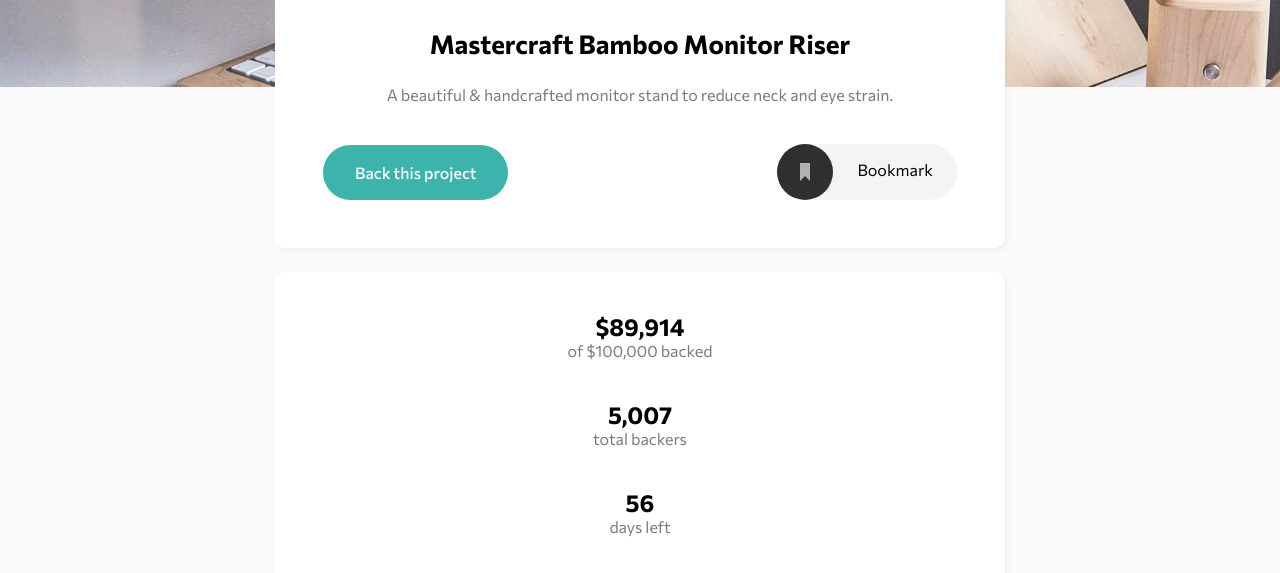
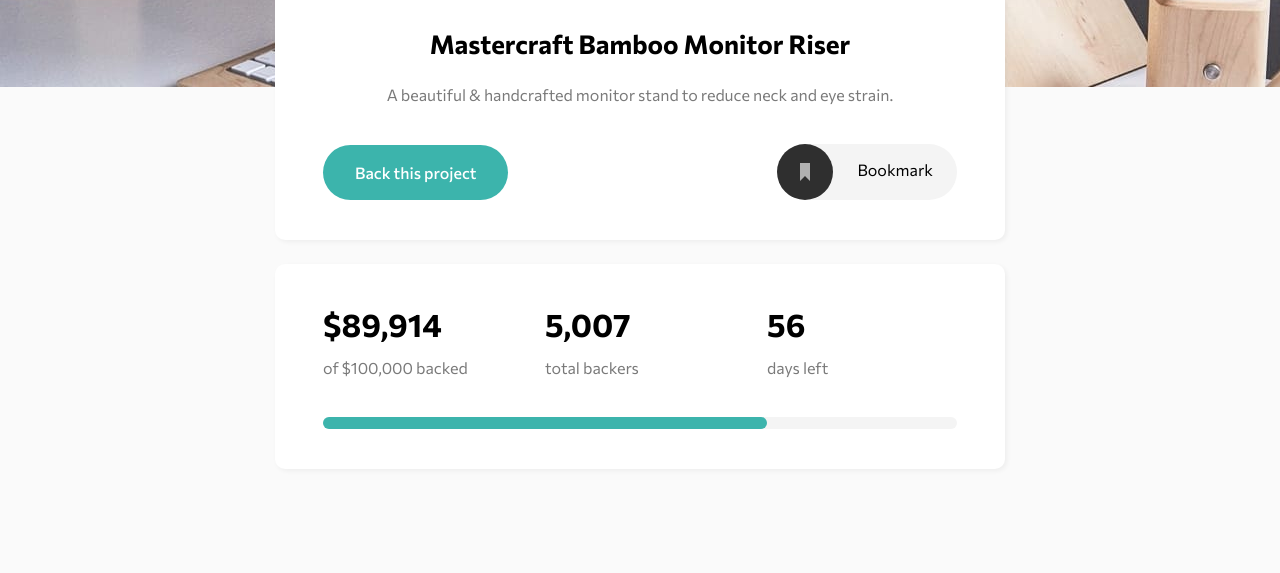
Before and after one commit to jakubparlej/crowdfunding-product-page, a plain HTML site: page index.html in a window 1280 px wide. Shown: the part 313-886 px from the top of the page. Drawn offline with Linux system fonts and the light colour scheme.

Commit message:
add stats section

```diff
--- a/index.html
+++ b/index.html
@@ -61,15 +61,19 @@
         <h2>$89,914</h2>
         <p>of $100,000 backed</p>
       </div>
+      <hr>
       <div class="stats__item">
         <h2>5,007</h2>
         <p>total backers</p>
       </div>
+      <hr>
       <div class="stats__item">
         <h2>56</h2>
         <p>days left</p>
       </div>
-      <div class="stats__bar"></div>
+      <div class="bar">
+        <div class="bar__progress"></div>
+      </div>
     </section>
   </main>
   About this project
--- a/scss/_globals.scss
+++ b/scss/_globals.scss
@@ -61,7 +61,9 @@
   @include media(tablet) {
     width: 45.625rem;
     margin: -7.375rem auto 0 auto;
-    padding-bottom: 3rem;
+    padding-bottom: 2.5rem;
+    padding-left: 3rem;
+    padding-right: 3rem;
   }
 }
 
--- a/scss/_hero.scss
+++ b/scss/_hero.scss
@@ -2,8 +2,6 @@
 
   @include media(tablet) {
     margin-top: -7.375rem;
-    padding-left: 3rem;
-    padding-right: 3rem;
   }
 
   &__img {
--- a/scss/_stats.scss
+++ b/scss/_stats.scss
@@ -1,4 +1,66 @@
 .stats {
   margin-top: 1.5rem;
   padding-top: 2.5rem;
+  display: flex;
+  flex-direction: column;
+  align-items: center;
+
+  @include media(tablet) {
+    display: grid;
+    justify-content: start;
+    column-gap: 2rem;
+    grid-template-columns: repeat(3, 1fr);
+    grid-template-areas:
+      "column1 column2 column3"
+      "bar bar bar";
+  }
+
+  &__item {
+    display: flex;
+    flex-direction: column;
+    align-items: center;
+
+    @include media(tablet) {
+      align-items: flex-start;
+    }
+  }
+
+  h2 {
+    font-size: 2rem;
+    margin-bottom: 0.875rem;
+  }
+
+  p {
+    font-size: 0.875rem;
+
+    @include media(tablet) {
+      font-size: 1rem;
+    }
+
+  }
+
+  hr {
+    width: 5rem;
+    margin: 0 auto;
+    border: 1px solid #D7D7D7;
+
+    @include media(tablet) {
+      display: none;
+    }
+  }
 }
+
+.bar {
+  grid-area: bar;
+  width: 100%;
+  height: 12px;
+  background-color: #F4F4F4;
+  border-radius: 10rem;
+
+  &__progress {
+    width: 70%;
+    height: 12px;
+    border-radius: 10rem;
+    background-color: $moderateCyan;
+  }
+}
```
Also changed, not shown: css/main.css, 1 other file.
